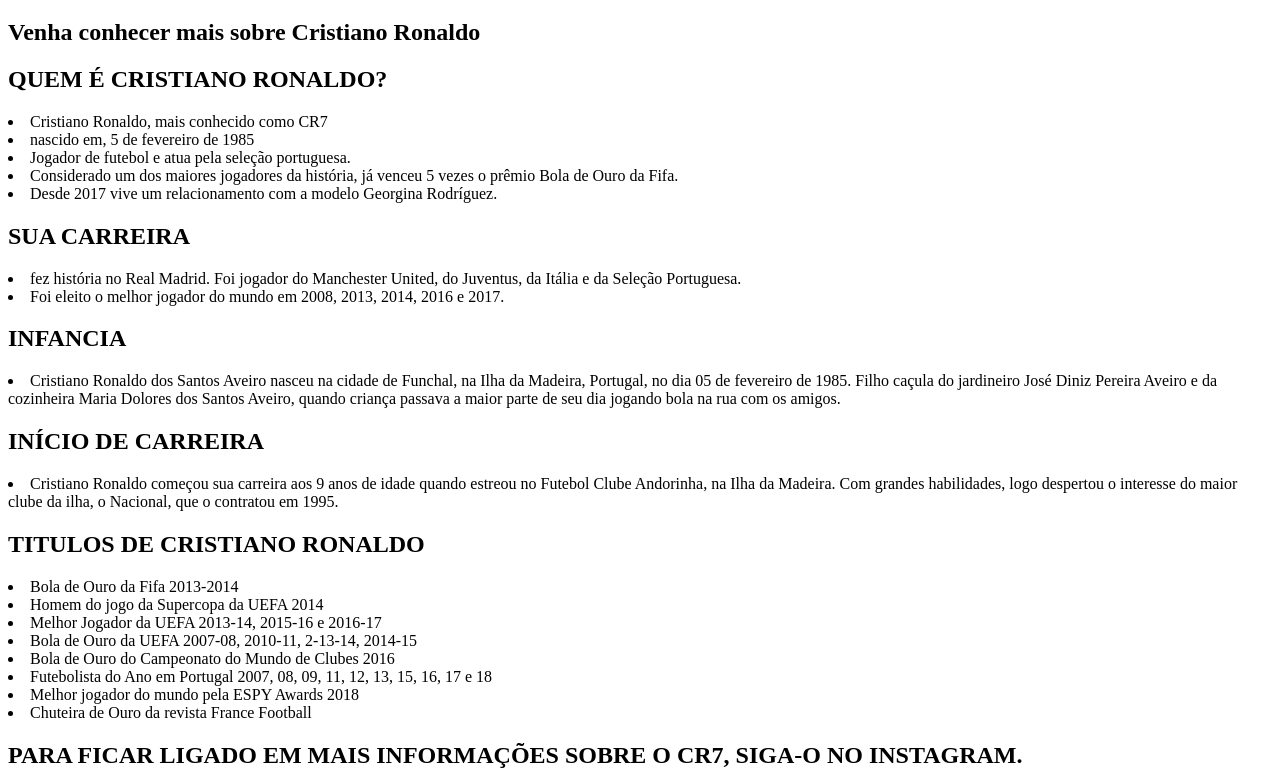
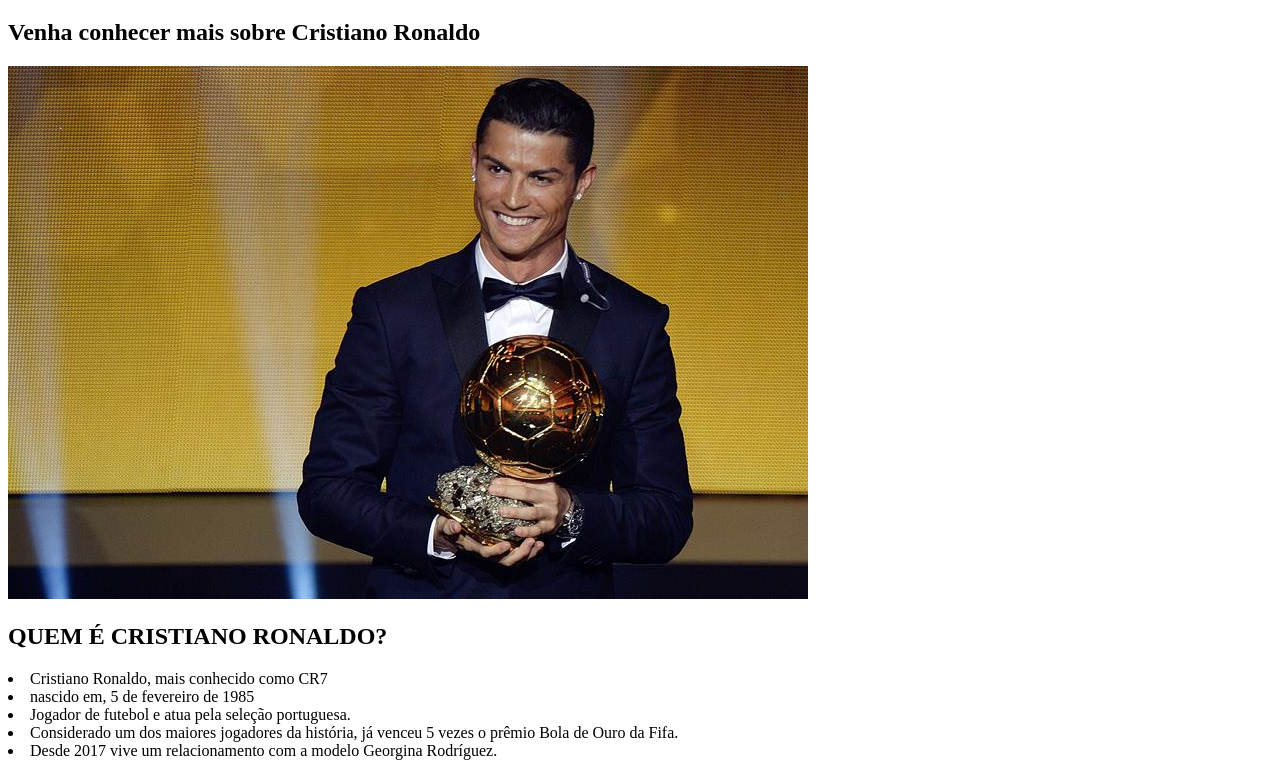
Before and after one commit to Olopessz/HeitorLopesSite2024, a plain HTML site: page index.html in a window 1280 px wide. Shown: the part 61-831 px from the top of the page. Drawn offline with Linux system fonts and the light colour scheme.

Commit message:
Update index.html

```diff
--- a/index.html
+++ b/index.html
@@ -11,6 +11,8 @@
     <h1>CRISTIANO RONALDO</h1>
 
     <h2>Venha conhecer mais sobre Cristiano Ronaldo</h2>
+
+     <img src="cristiano-ronaldo.jpg" alt="fotos cristiano">
 
 
     <h2>QUEM É CRISTIANO RONALDO?</h2>
```
